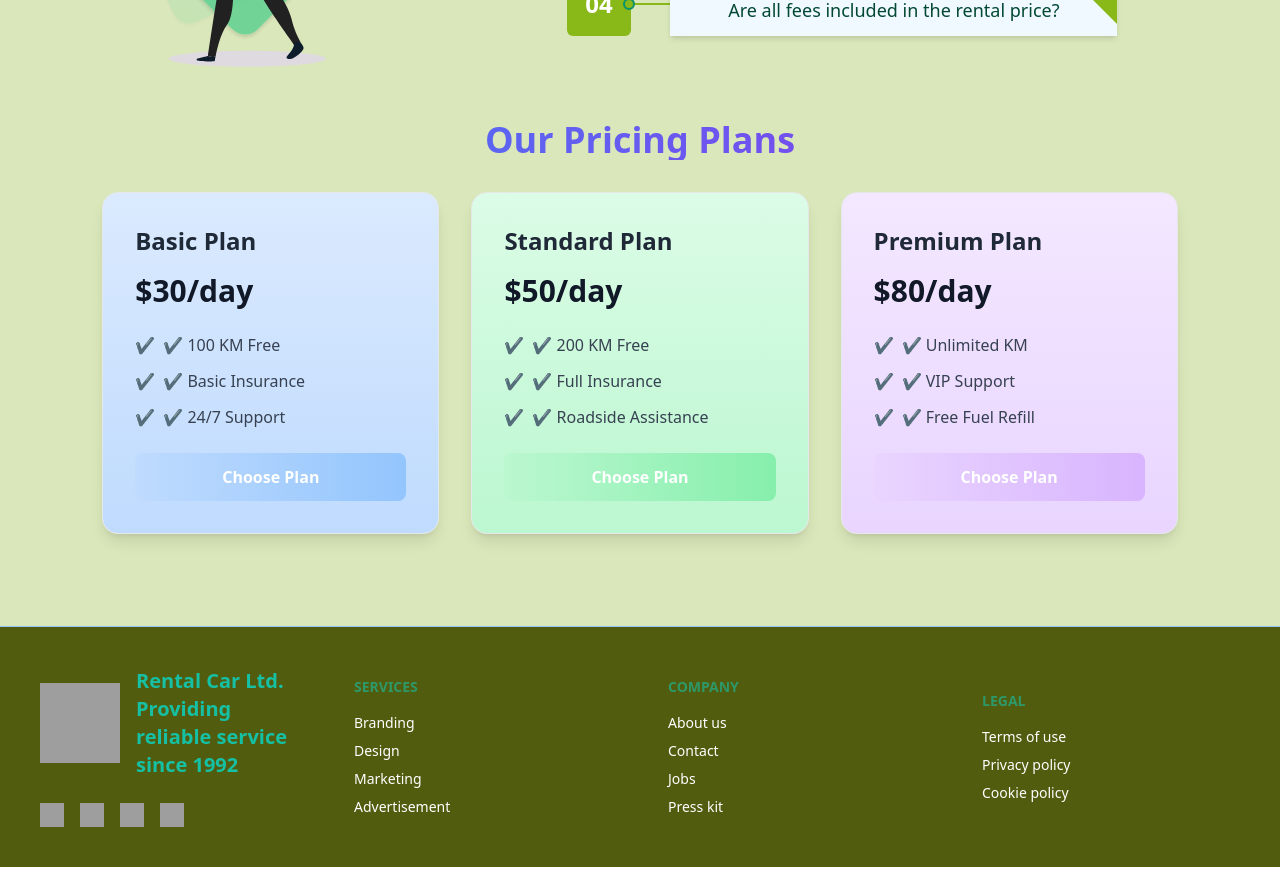
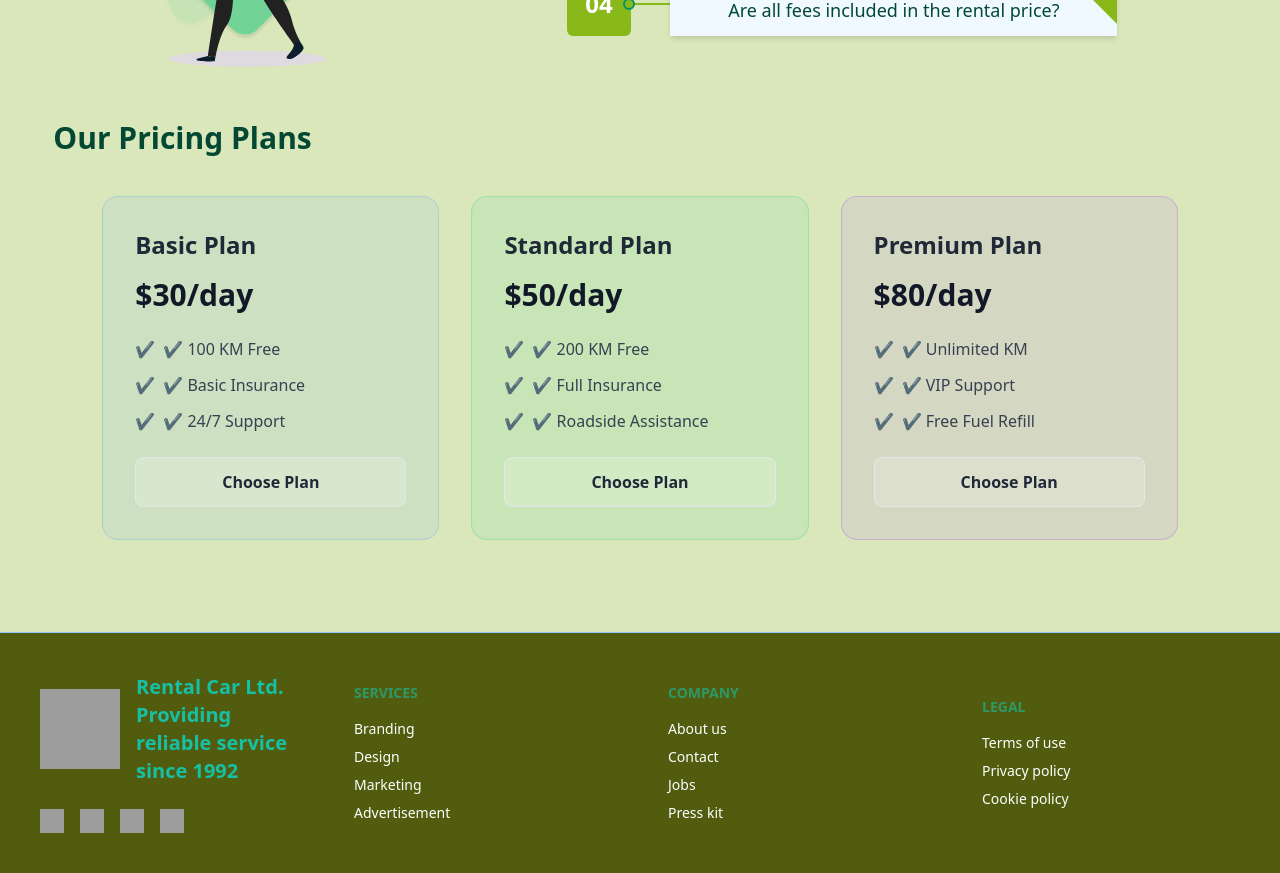
Before and after one commit to tanvirGHD/car-rent-project-client-side, a React (Vite) app: page / in a window 1280 px wide. Shown: the part 2080-2953 px from the top of the page. Built offline with nearby package versions, Linux system fonts and the light colour scheme; no server answers; grey boxes are pictures that could not be loaded.

Commit message:
pricing done

```diff
--- a/src/components/pages/PricingPlans/PricingPlans.jsx
+++ b/src/components/pages/PricingPlans/PricingPlans.jsx
@@ -6,36 +6,51 @@ const PricingPlans = () => {
             name: "Basic Plan",
             price: "$30/day",
             features: ["✔ 100 KM Free", "✔ Basic Insurance", "✔ 24/7 Support"],
-            bgColor: "from-blue-100 to-blue-200",
-            hoverBgColor: "from-blue-200 to-blue-300",
+            bgColor: "rgba(96, 165, 250, 0.1)", // Light blue with transparency
+            borderColor: "rgba(96, 165, 250, 0.3)", // Light blue border
+            hoverBgColor: "rgba(96, 165, 250, 0.2)", // Slightly darker on hover
         },
         {
             name: "Standard Plan",
             price: "$50/day",
             features: ["✔ 200 KM Free", "✔ Full Insurance", "✔ Roadside Assistance"],
-            bgColor: "from-green-100 to-green-200",
-            hoverBgColor: "from-green-200 to-green-300",
+            bgColor: "rgba(52, 211, 153, 0.1)", // Light green with transparency
+            borderColor: "rgba(52, 211, 153, 0.3)", // Light green border
+            hoverBgColor: "rgba(52, 211, 153, 0.2)", // Slightly darker on hover
         },
         {
             name: "Premium Plan",
             price: "$80/day",
             features: ["✔ Unlimited KM", "✔ VIP Support", "✔ Free Fuel Refill"],
-            bgColor: "from-purple-100 to-purple-200",
-            hoverBgColor: "from-purple-200 to-purple-300",
+            bgColor: "rgba(168, 85, 247, 0.1)", // Light purple with transparency
+            borderColor: "rgba(168, 85, 247, 0.3)", // Light purple border
+            hoverBgColor: "rgba(168, 85, 247, 0.2)", // Slightly darker on hover
         },
     ];
 
     return (
         <div className="my-12">
-            <h2 className="text-4xl font-bold text-center mb-8 bg-gradient-to-r from-blue-500 to-purple-600 bg-clip-text text-transparent">
+            <h2 className="text-3xl font-bold my-10 text-[#034833] dark:text-[#F59E0B]">
                 Our Pricing Plans
             </h2>
             <div className="grid md:grid-cols-3 gap-8 w-11/12 mx-auto">
                 {plans.map((plan, index) => (
                     <div
                         key={index}
-                        className={`bg-gradient-to-b ${plan.bgColor} border border-gray-200 p-8 rounded-2xl shadow-lg hover:shadow-xl transition-all duration-300 transform hover:-translate-y-2`}
+                        className="relative p-8 rounded-2xl backdrop-blur-sm border border-opacity-20 transition-all duration-300 hover:scale-105 hover:shadow-2xl"
+                        style={{
+                            backgroundColor: plan.bgColor,
+                            borderColor: plan.borderColor,
+                        }}
                     >
+                        {/* Glow Effect */}
+                        <div
+                            className="absolute inset-0 rounded-2xl opacity-0 hover:opacity-100 transition-opacity duration-300"
+                            style={{
+                                background: `radial-gradient(circle at 50% 50%, ${plan.borderColor}, transparent)`,
+                            }}
+                        ></div>
+
                         <h3 className="text-2xl font-bold text-gray-800 mb-4">{plan.name}</h3>
                         <p className="text-3xl font-bold text-gray-900 mb-6">{plan.price}</p>
                         <ul className="space-y-3 mb-6">
@@ -47,7 +62,7 @@ const PricingPlans = () => {
                             ))}
                         </ul>
                         <button
-                            className={`w-full bg-gradient-to-r ${plan.hoverBgColor} text-white font-semibold py-3 px-6 rounded-lg hover:opacity-90 transition-all duration-300`}
+                            className="w-full bg-white bg-opacity-20 text-gray-800 font-semibold py-3 px-6 rounded-lg border border-opacity-20 hover:bg-opacity-40 hover:border-opacity-40 transition-all duration-300"
                         >
                             Choose Plan
                         </button>
```
